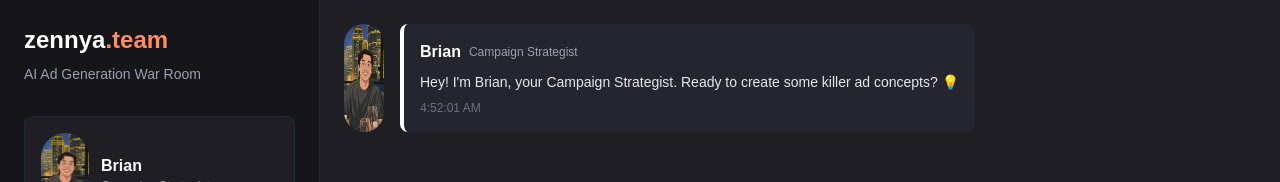
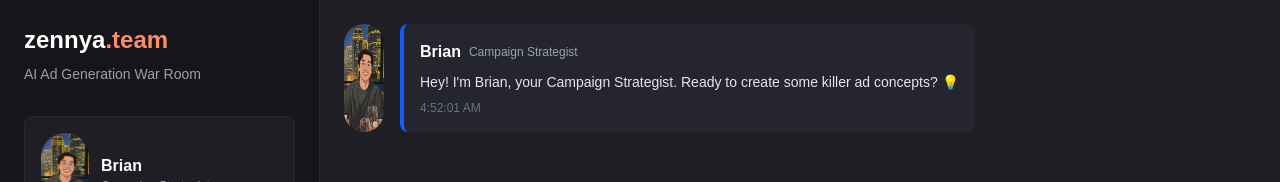
Before and after one commit to Nick199x/zennya-pipeline, a Next.js app: page /chat in a window 1280 px wide. Shown: the top 182 px of the page. Built offline with nearby package versions, Linux system fonts and the light colour scheme.

Commit message:
Fix TypeScript with proper type guards

```diff
--- a/app/chat/page.tsx
+++ b/app/chat/page.tsx
@@ -4,10 +4,11 @@ import { useState, useRef, useEffect } from 'react';
 import Image from 'next/image';
 
 type AgentName = 'BRIAN' | 'LESTER' | 'ALESSA';
+type SenderType = AgentName | 'USER';
 
 interface Message {
   id: number;
-  sender: AgentName | 'USER';
+  sender: SenderType;
   text: string;
   timestamp: Date;
 }
@@ -40,6 +41,10 @@ const AGENTS: Record<AgentName, AgentConfig> = {
   },
 };
 
+const isAgentName = (sender: SenderType): sender is AgentName => {
+  return sender !== 'USER';
+};
+
 export default function ChatPage() {
   const [messages, setMessages] = useState<Message[]>([
     {
@@ -62,7 +67,7 @@ export default function ChatPage() {
     scrollToBottom();
   }, [messages]);
 
-  const addMessage = (sender: AgentName | 'USER', text: string) => {
+  const addMessage = (sender: SenderType, text: string) => {
     setMessages((prev) => [
       ...prev,
       {
@@ -210,7 +215,7 @@ export default function ChatPage() {
         <div className="flex-1 overflow-y-auto p-6 space-y-6">
           {messages.map((message) => {
             const isUser = message.sender === 'USER';
-            const agent = !isUser ? AGENTS[message.sender as AgentName] : null;
+            const agent = isAgentName(message.sender) ? AGENTS[message.sender] : null;
             const { positive, negative } = message.sender === 'ALESSA' ? parsePrompts(message.text) : { positive: null, negative: null };
 
             return (
@@ -229,7 +234,7 @@ export default function ChatPage() {
                 )}
 
                 <div className={`max-w-2xl ${isUser ? 'bg-gray-700' : 'bg-[#252530]'} rounded-lg p-4 border-l-4 ${
-                  !isUser && agent ? `border-${agent.color.replace('bg-', '')}` : 'border-gray-600'
+                  agent ? 'border-blue-600' : 'border-gray-600'
                 }`}>
                   {!isUser && agent && (
                     <div className="flex items-center gap-2 mb-2">
```
